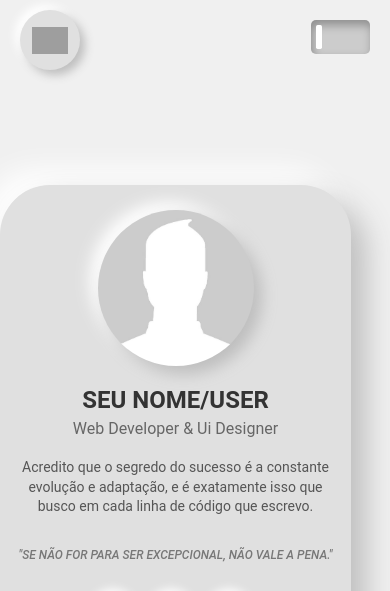
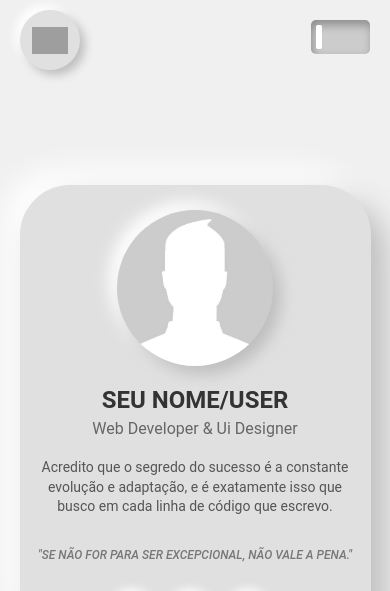
Before and after one commit to th3odev/card-presentation, a plain HTML site: page index.html in a window 390 px wide. Shown: the top 591 px of the page. Drawn offline with Linux system fonts and the light colour scheme; grey boxes are pictures that could not be loaded.

Commit message:
Reparei alguns erros de css.

```diff
--- a/assets/css/style.css
+++ b/assets/css/style.css
@@ -1,5 +1,4 @@
-/* resete e configurações básicas */
-
+/* reset e configurações básicas */
 * {
   margin: 0;
   padding: 0;
@@ -7,30 +6,37 @@
 }
 
 /* estilo geral */
+html, body {
+  height: 100%;
+  overflow: hidden;
+}
 
 body {
   user-select: none;
   display: flex;
   justify-content: center;
   align-items: center;
-  height: 100vh;
+  min-height: 100vh;
   background-color: #f0f0f0;
   margin: 0;
   font-family: Roboto, Helvetica, sans-serif;
   transition: background-color 0.4s ease, color 0.4s ease;
+  padding: 0;
 }
 
 /* estilo do card */
 
 .card {
+  max-width: 100%; /* limita o tamanho máximo */
   width: 480px;
-  height: 720px;
+  height: auto; /* permite ajuste de altura conforme o conteúdo */
   border-radius: 50px;
   background: #e0e0e0;
   box-shadow: 15px 15px 30px #bebebe, -15px -15px 30px #ffffff;
   padding: 20px;
   text-align: center;
   transition: background-color 0.4s ease, box-shadow 0.4s ease, color 0.4s ease;
+  overflow: hidden; /* impede que o conteúdo do card saia de dentro dele */
 }
 
 /* estilo do pfp  */
@@ -123,8 +129,11 @@ body {
 @media (max-width: 768px) {
   .card {
     width: 90%;
+    max-width: 400px;
     height: auto;
     padding: 15px;
+    box-sizing: border-box;
+    margin: 0 auto;
   }
 
   .profile-img {
```
